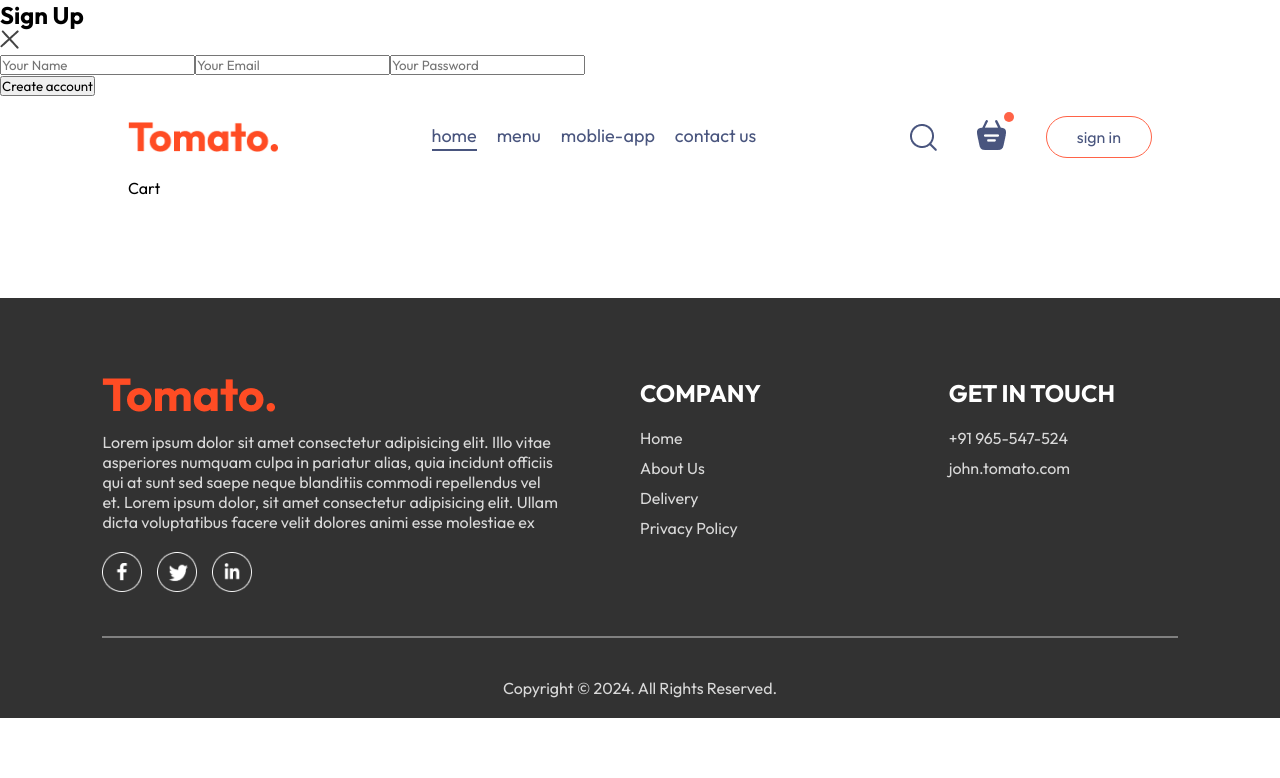
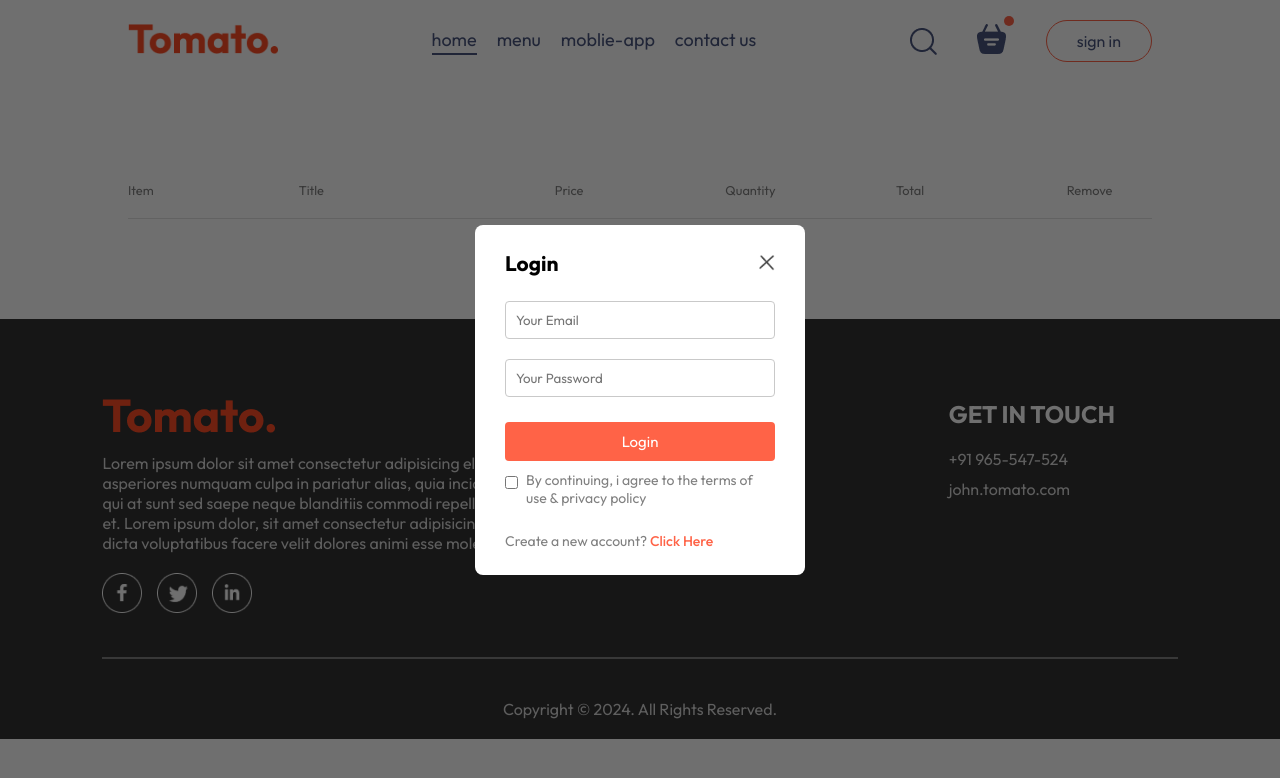
Before and after one commit to repo-anuj/zomato-clone-, a React (Vite) app in the folder zomato-clone-frontend/: page /cart in a window 1280 px wide. Both pictures are taken after a click on the button "sign in". Shown: the top 778 px of the page. Built offline with nearby package versions, Linux system fonts and the light colour scheme.

Commit message:
making of cart

```diff
--- a/zomato-clone-frontend/src/components/LoginPopup/LoginPopup.css
+++ b/zomato-clone-frontend/src/components/LoginPopup/LoginPopup.css
@@ -0,0 +1,65 @@
+.login-popup{
+    position: absolute;
+    z-index: 1;
+    width: 100%;
+    height: 100%;
+    background-color: #00000090;
+    display: grid;
+}
+.login-popup-container{
+    place-self: center;
+    width: max(23vw,330px);
+    color: #808080;
+    background-color: white;
+    display: flex;
+    flex-direction: column;
+    gap: 25px;
+    padding: 25px 30px;
+    border-radius: 8px;
+    font-size: 14px;
+    animation: fadeIn 0.5s;
+}
+.login-popup-title{
+    display: flex;
+    justify-content: space-between;
+    align-items: center;
+    color: black;
+}
+.login-popup-title img{
+    width: 16px;
+    cursor: pointer;
+}
+.login-popup-inputs{
+    display: flex;
+    flex-direction: column;
+    gap: 20px;
+}
+.login-popup-inputs input{
+    outline: none;
+    border: 1px solid #c9c9c9;
+    padding: 10px;
+    border-radius: 4px;
+}
+.login-popup-container button{
+    border: none;
+    padding: 10px;
+    border-radius: 4px;
+    color: white;
+    background-color: tomato;
+    font-size: 15px;
+    cursor: pointer;
+}
+.login-popup-condition{
+    display: flex;
+    align-items: start;
+    gap: 8px;
+    margin-top: -15px;
+}
+.login-popup-condition input{
+    margin-top: 5px;
+}
+.login-popup p span{
+    color: tomato;
+    font-weight: 500;
+    cursor: pointer;
+}
--- a/zomato-clone-frontend/src/components/LoginPopup/LoginPopup.jsx
+++ b/zomato-clone-frontend/src/components/LoginPopup/LoginPopup.jsx
@@ -4,7 +4,7 @@
 
 const LoginPopup = ({setShowLogin}) => {
 
-  const [currState,setCurrState] = useState("Sign Up")
+  const [currState,setCurrState] = useState("Login")
 
   return (
     <div className='login-popup'>
@@ -14,11 +14,19 @@
           <img onClick={()=>setShowLogin(false)} src={assets.cross_icon} alt="" />
         </div>
         <div className="login-popup-inputs">
-          <input type="text" placeholder='Your Name' required/>
+          {currState==="Login"?<></>:<input type="text" placeholder='Your Name' required/>}
           <input type="email" placeholder='Your Email' required/>
           <input type="password" placeholder='Your Password' />
         </div>
         <button>{currState==="Sign Up"?"Create account":"Login"}</button>
+        <div className="login-popup-condition">
+          <input type="checkbox" required />
+          <p>By continuing, i agree to the terms of use & privacy policy</p>
+        </div>
+        {currState==="Login"
+        ?<p>Create a new account? <span onClick={()=>setCurrState("Sign Up")}>Click Here</span></p>
+        :<p>Already have an account? <span onClick={()=>setCurrState("Login")}>Login Here</span></p>
+        }
       </form>
     </div>
   )
--- a/zomato-clone-frontend/src/components/Navbar/Navbar.jsx
+++ b/zomato-clone-frontend/src/components/Navbar/Navbar.jsx
@@ -8,7 +8,7 @@
 
   return (
     <div className="navbar">
-      <img src={assets.logo} alt="" className="logo" />
+      <Link to='/'><img src={assets.logo} alt="" className="logo" /></Link>
       <ul className="navbar-menu">
         <Link
           to="/"
@@ -42,7 +42,7 @@
       <div className="navbar-right">
         <img src={assets.search_icon} alt="" />
         <div className="navbar-search_icon">
-          <img src={assets.basket_icon} alt="" />
+          <Link to='/cart'><img src={assets.basket_icon} alt="" /></Link>
           <div className="dot"></div>
         </div>
         <button onClick={() => setShowLogin(true)}>sign in</button>
--- a/zomato-clone-frontend/src/pages/Cart/Cart.css
+++ b/zomato-clone-frontend/src/pages/Cart/Cart.css
@@ -0,0 +1,22 @@
+.cart{
+    margin-top: 100px;
+}
+.cart-items-title{
+    display: grid;
+    grid-template-columns: 1fr 1.5fr 1fr 1fr 1fr 0.5fr;
+    align-items: center;
+    color: gray;
+    font-size: max(1vw,12px);
+}
+.cart-items-item{
+    margin: 10px 0px;
+    color: black;
+}
+.cart-items-item img{
+    width: 50px;
+}
+.cart hr{
+    height: 1px;
+    background-color: #e2e2e2;
+    border: none;
+}
--- a/zomato-clone-frontend/src/pages/Cart/Cart.jsx
+++ b/zomato-clone-frontend/src/pages/Cart/Cart.jsx
@@ -1,10 +1,43 @@
-import React from 'react'
-import './Cart.css';
+import React, { useContext } from "react";
+import "./Cart.css";
+import { StoreContext } from "../../context/StoreContext";
 
 const Cart = () => {
+  const { cartItems, food_list, removeFromCart } = useContext(StoreContext);
+
   return (
-    <div>Cart</div>
-  )
-}
+    <div className="cart">
+      <div className="cart-items">
+        <div className="cart-items-title">
+          <p>Item</p>
+          <p>Title</p>
+          <p>Price</p>
+          <p>Quantity</p>
+          <p>Total</p>
+          <p>Remove</p>
+        </div>
+        <br />
+        <hr />
+        {food_list.map((item, index) => {
+          if (cartItems[item._id] > 0) {
+            return (
+              <div>
+                <div className="cart-items-title cart-items-item">
+                  <img src={item.image} alt="" />
+                  <p>{item.name}</p>
+                  <p>{item.price}</p>
+                  <p>{cartItems[item._id]}</p>
+                  <p>{item.price * cartItems[item._id]}</p>
+                  <p>x</p>
+                </div>
+                <hr />
+              </div>
+            );
+          }
+        })}
+      </div>
+    </div>
+  );
+};
 
-export default Cart
+export default Cart;
```
